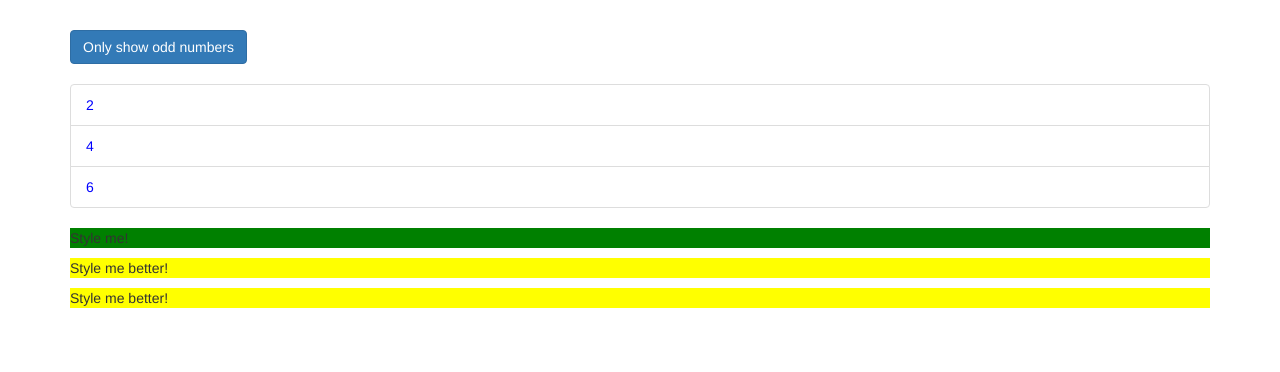
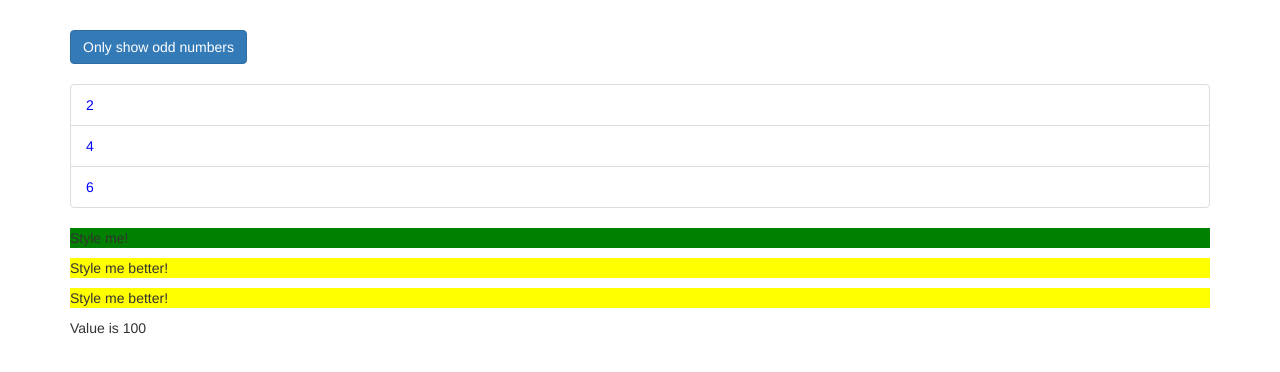
Before and after one commit to lovelejess/angular-udemy, an Angular app in the folder directives-start/: page / in a window 1280 px wide. Shown: the top 372 px of the page. Built offline with nearby package versions, Linux system fonts and the light colour scheme.

Commit message:
ngswitch

```diff
--- a/directives-start/src/app/app.component.html
+++ b/directives-start/src/app/app.component.html
@@ -47,6 +47,12 @@
     <p appBasicHighlight> Style me!</p>
     <p appBetterHighlight [defaultColor]="'yellow'" [highlightColor]="'red'"> Style me better!</p>
     <p appBetterHighlight defaultColor="yellow" highlightColor="red"> Style me better!</p>
+    <div [ngSwitch]="value">
+      <p *ngSwitchCase="5">Value is 5</p>
+      <p *ngSwitchCase="10">Value is 10</p>
+      <p *ngSwitchCase="100">Value is 100</p>
+      <p *ngSwitchDefault>Value is default</p>
+    </div>
     </div>
   </div>
 </div>
--- a/directives-start/src/app/app.component.ts
+++ b/directives-start/src/app/app.component.ts
@@ -9,4 +9,5 @@
   evenNumbers = [2, 4, 6];
   oddNumbers = [1, 3, 5];
   onlyOdd = false;
+  value = 100;
 }
```
